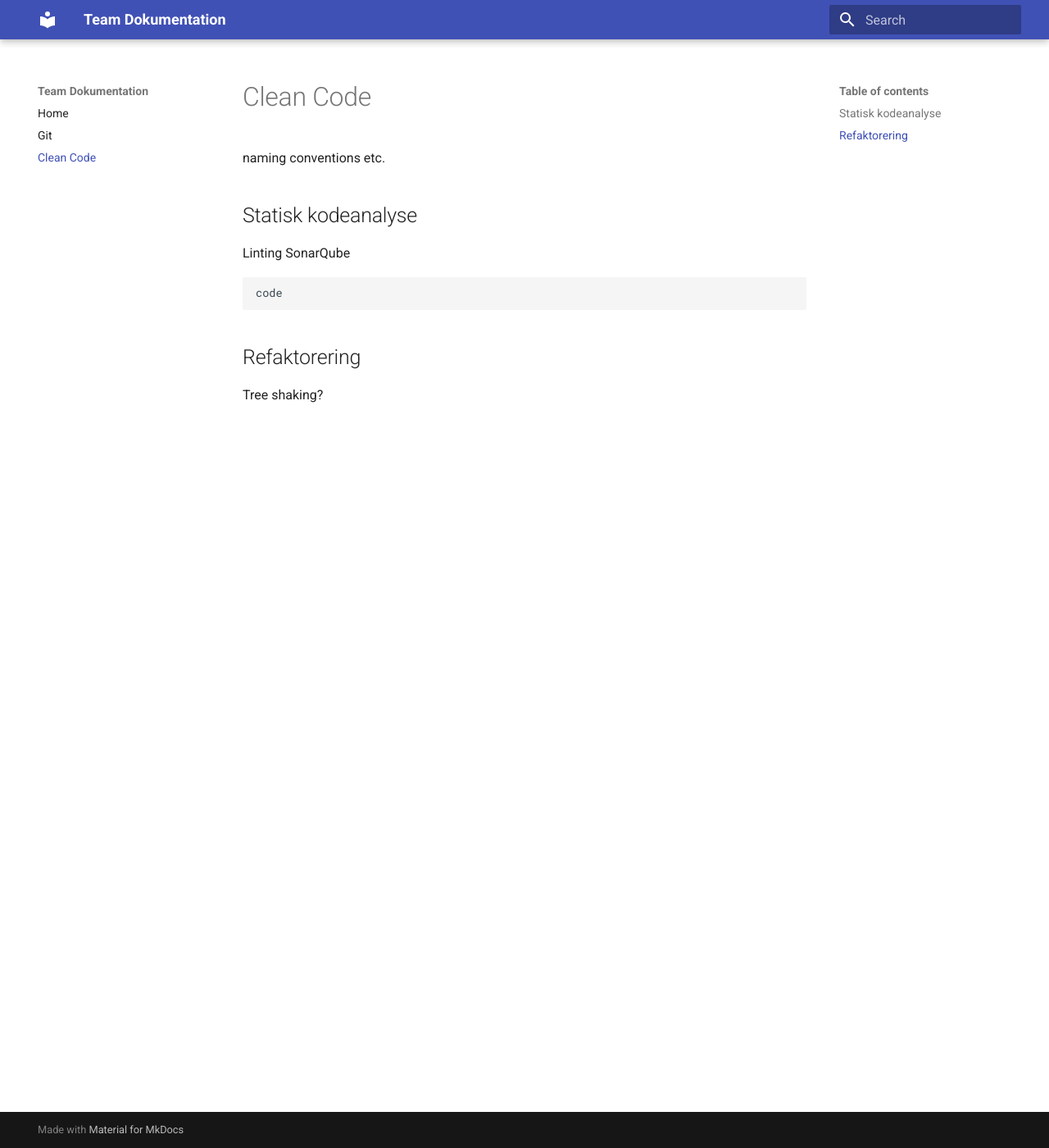
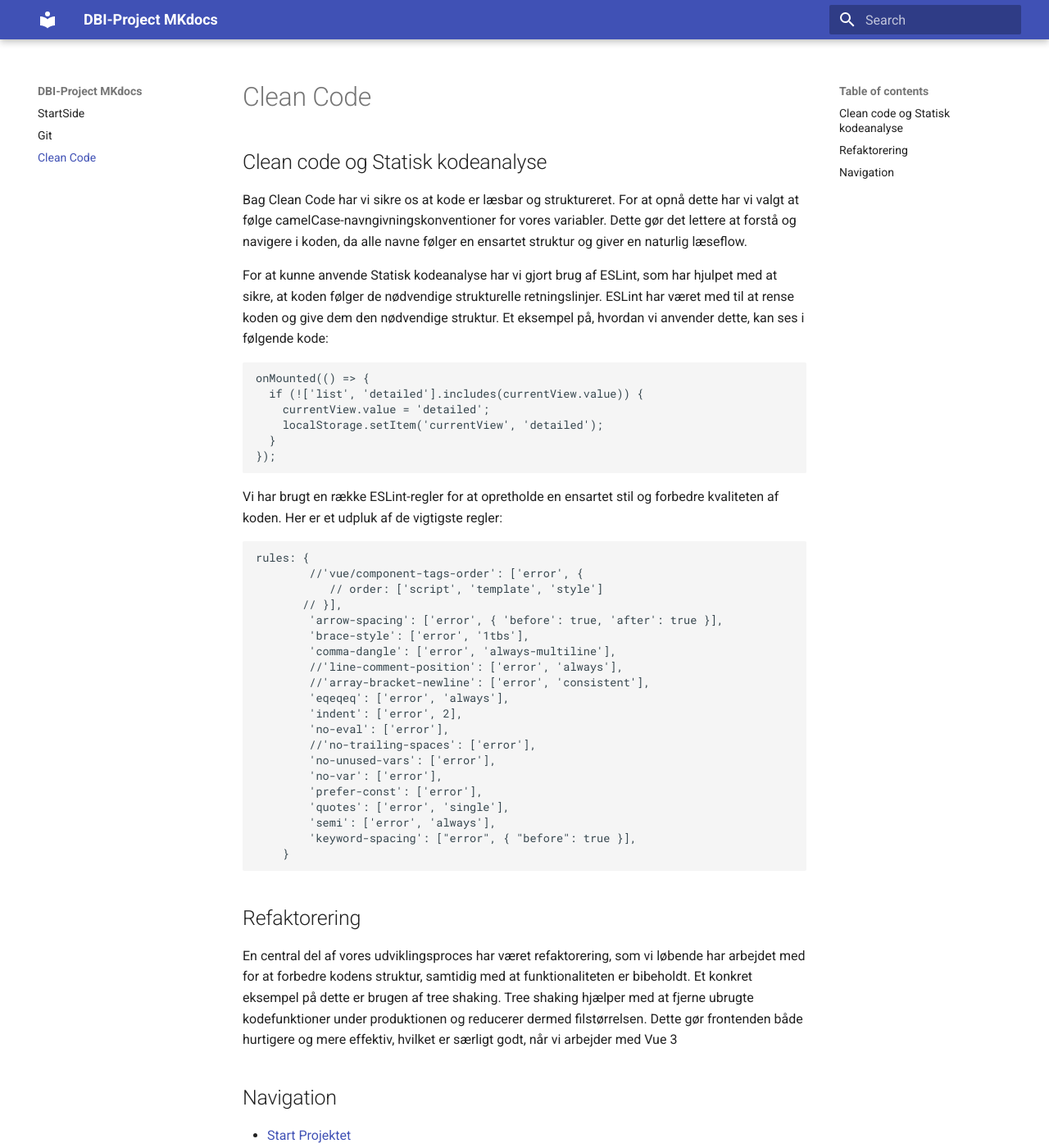
Before and after one commit to Isabella1807/DBI-project, an MkDocs documentation site: the page built from docs/docs/cleanCode.md, in a window 1280 px wide and 1400 px high. Shown: the whole window at 82% size. Built offline with MkDocs 1.6.1 and Material for MkDocs 9.7.7, drawn with Linux system fonts in a browser that asks for light colours.

Commit message:
Tilfølser i MKDocs med tekst
Mangler at blive tesktet

````diff
--- a/docs/docs/cleanCode.md
+++ b/docs/docs/cleanCode.md
@@ -1,12 +1,49 @@
 # Clean Code
-naming conventions etc.
-## Statisk kodeanalyse
-Linting
-SonarQube
+
+## Clean code og Statisk kodeanalyse
+Bag Clean Code har vi sikre os at kode er læsbar og struktureret. For at opnå dette har vi valgt at følge camelCase-navngivningskonventioner for vores variabler. Dette gør det lettere at forstå og navigere i koden, da alle navne følger en ensartet struktur og giver en naturlig læseflow.
+
+For at kunne anvende Statisk kodeanalyse har vi gjort brug af ESLint, som har hjulpet med at sikre, at koden følger de nødvendige strukturelle retningslinjer. ESLint har været med til at rense koden og give dem den nødvendige struktur. Et eksempel på, hvordan vi anvender dette, kan ses i følgende kode:
 
 ```
-code
+onMounted(() => {
+  if (!['list', 'detailed'].includes(currentView.value)) {
+    currentView.value = 'detailed';
+    localStorage.setItem('currentView', 'detailed');
+  }
+});
+```
+
+Vi har brugt en række ESLint-regler for at opretholde en ensartet stil og forbedre kvaliteten af koden. Her er et udpluk af de vigtigste regler:
+
+```
+rules: {
+        //'vue/component-tags-order': ['error', {
+           // order: ['script', 'template', 'style']
+       // }],
+        'arrow-spacing': ['error', { 'before': true, 'after': true }],
+        'brace-style': ['error', '1tbs'],
+        'comma-dangle': ['error', 'always-multiline'],
+        //'line-comment-position': ['error', 'always'],
+        //'array-bracket-newline': ['error', 'consistent'],
+        'eqeqeq': ['error', 'always'],
+        'indent': ['error', 2],
+        'no-eval': ['error'],
+        //'no-trailing-spaces': ['error'],
+        'no-unused-vars': ['error'],
+        'no-var': ['error'],
+        'prefer-const': ['error'],
+        'quotes': ['error', 'single'],
+        'semi': ['error', 'always'],
+        'keyword-spacing': ["error", { "before": true }],
+    }
 ```
 
 ## Refaktorering
-Tree shaking?
+En central del af vores udviklingsproces har været refaktorering, som vi løbende har arbejdet med for at forbedre kodens struktur, samtidig med at funktionaliteten er bibeholdt. Et konkret eksempel på dette er brugen af tree shaking. Tree shaking hjælper med at fjerne ubrugte kodefunktioner under produktionen og reducerer dermed filstørrelsen. Dette gør frontenden både hurtigere og mere effektiv, hvilket er særligt godt, når vi arbejder med Vue 3
+
+## Navigation
+
+- [Start Projektet](startprojekt.md)
+- [Git](git.md)
+- [Start side](index.md)
--- a/docs/mkdocs.yml
+++ b/docs/mkdocs.yml
@@ -1,11 +1,11 @@
-site_name: Team Dokumentation
-site_description: Vores herre seje dokumentation
-site_author: Os
+site_name: DBI-Project MKdocs
+site_description: Project for 2 semester for Webudhvilker - MKdocs
+site_author: Anders, Claudia og Isabella
 
 theme:
   name: material #Eller readthedocs som navn
 
 nav:
-  - Home: index.md
+  - StartSide: index.md
   - Git: git.md
   - Clean Code: cleanCode.md
````
Also changed, not shown: docs/docs/git.md (+23 -3 lines), docs/docs/index.md (+32 -5 lines), docs/docs/startprojekt.md (added, +29 -0 lines), docs/site/404.html.
